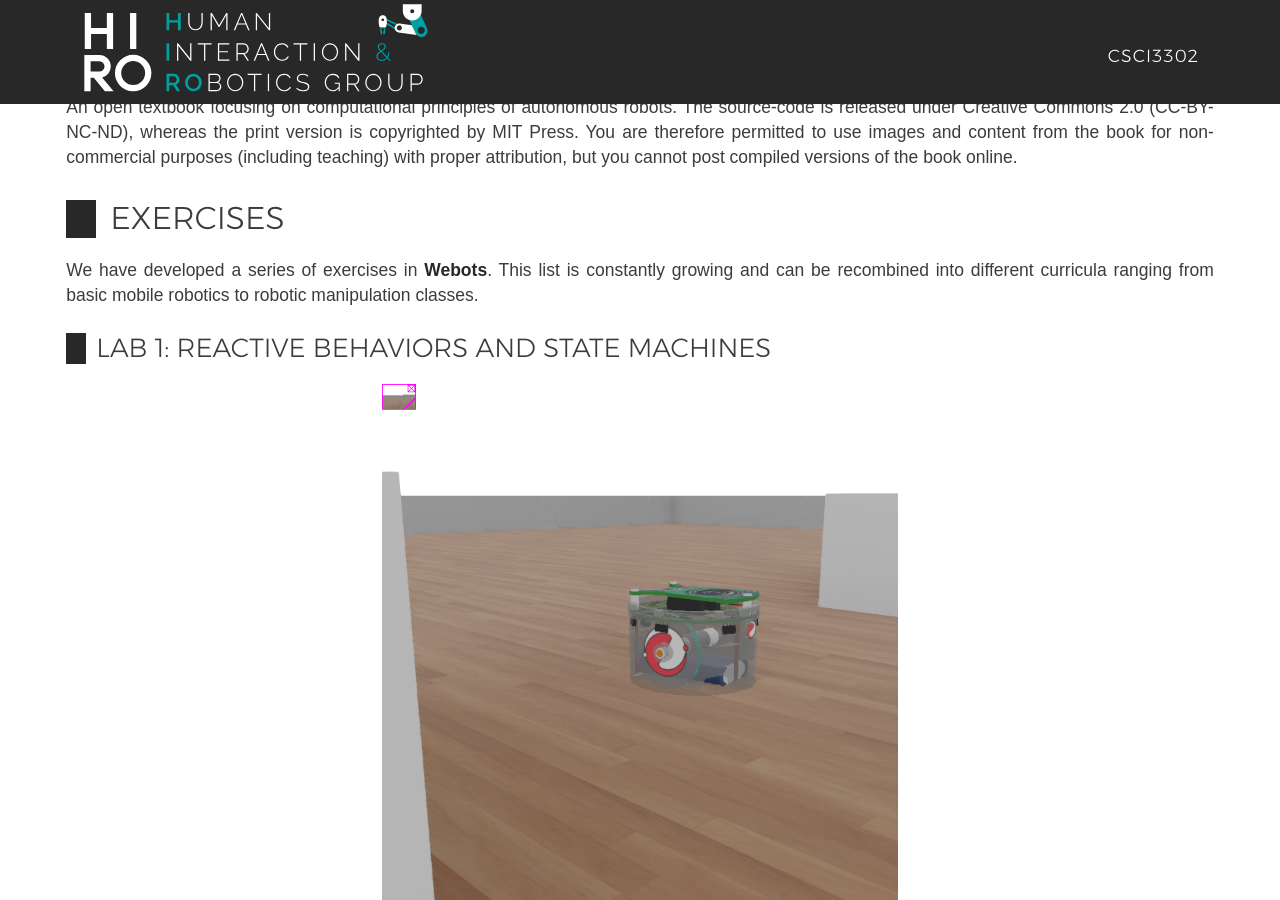
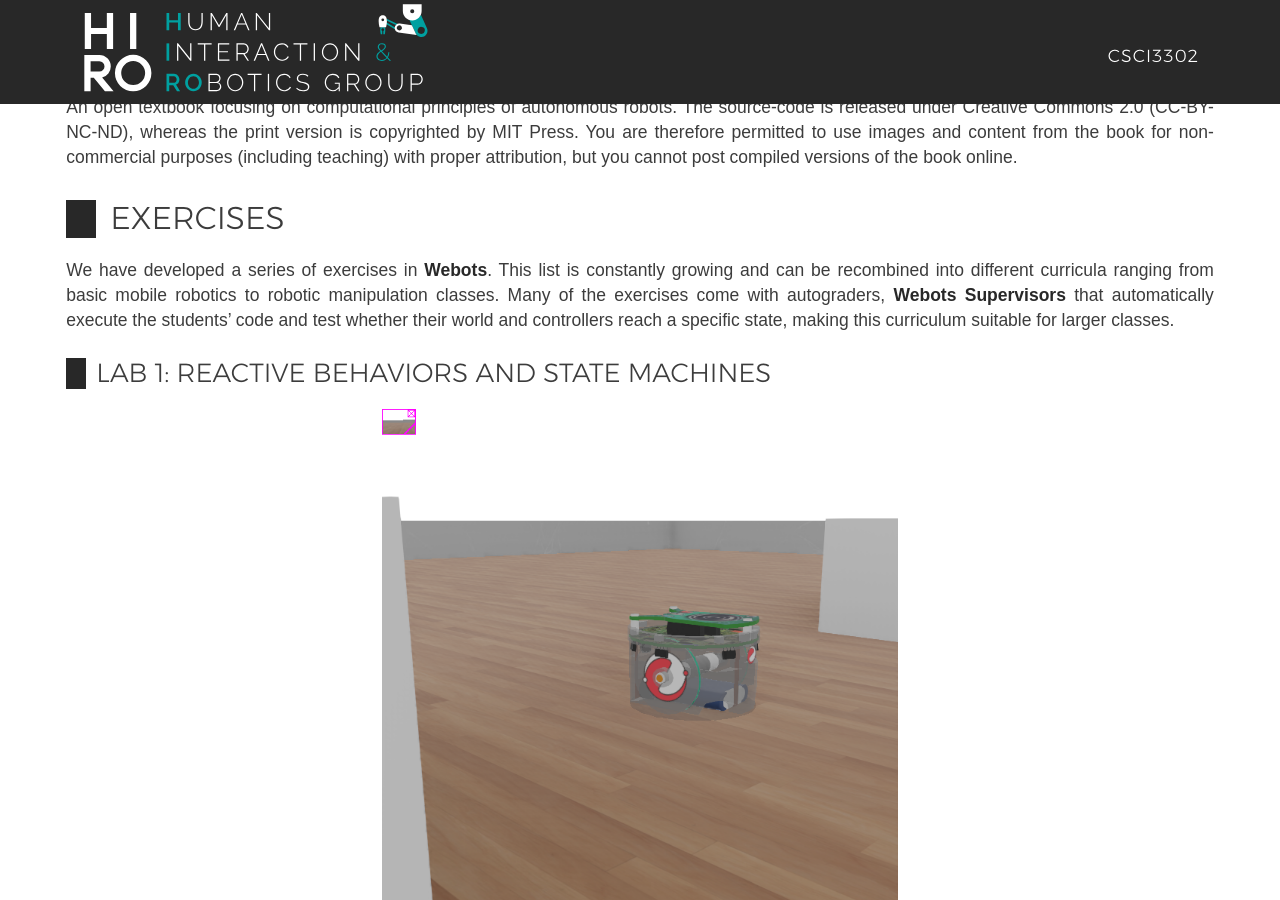
Before and after one commit to Introduction-to-Autonomous-Robots/Introduction-to-Autonomous-Robots.github.io, a Jekyll site: the page built from index.html, in a window 1280 px wide and 900 px high, scrolled down 476 px. Built offline with Jekyll 4.4.1, drawn with Linux system fonts in a browser that asks for light colours; nearby versions of some CDN libraries; some web fonts are replaced.

Commit message:
Update index.html

```diff
--- a/index.html
+++ b/index.html
@@ -6,7 +6,7 @@ An open textbook focusing on computational principles of autonomous robots. The
 
 # Exercises
 
-We have developed a series of exercises in [Webots](http://cyberbotics.com). This list is constantly growing and can be recombined into different curricula ranging from basic mobile robotics to robotic manipulation classes.
+We have developed a series of exercises in [Webots](http://cyberbotics.com). This list is constantly growing and can be recombined into different curricula ranging from basic mobile robotics to robotic manipulation classes. Many of the exercises come with autograders, [Webots Supervisors](https://cyberbotics.com/doc/reference/supervisor) that automatically execute the students' code and test whether their world and controllers reach a specific state, making this curriculum suitable for larger classes.
 
 ## Lab 1: Reactive Behaviors and State Machines
 
```
